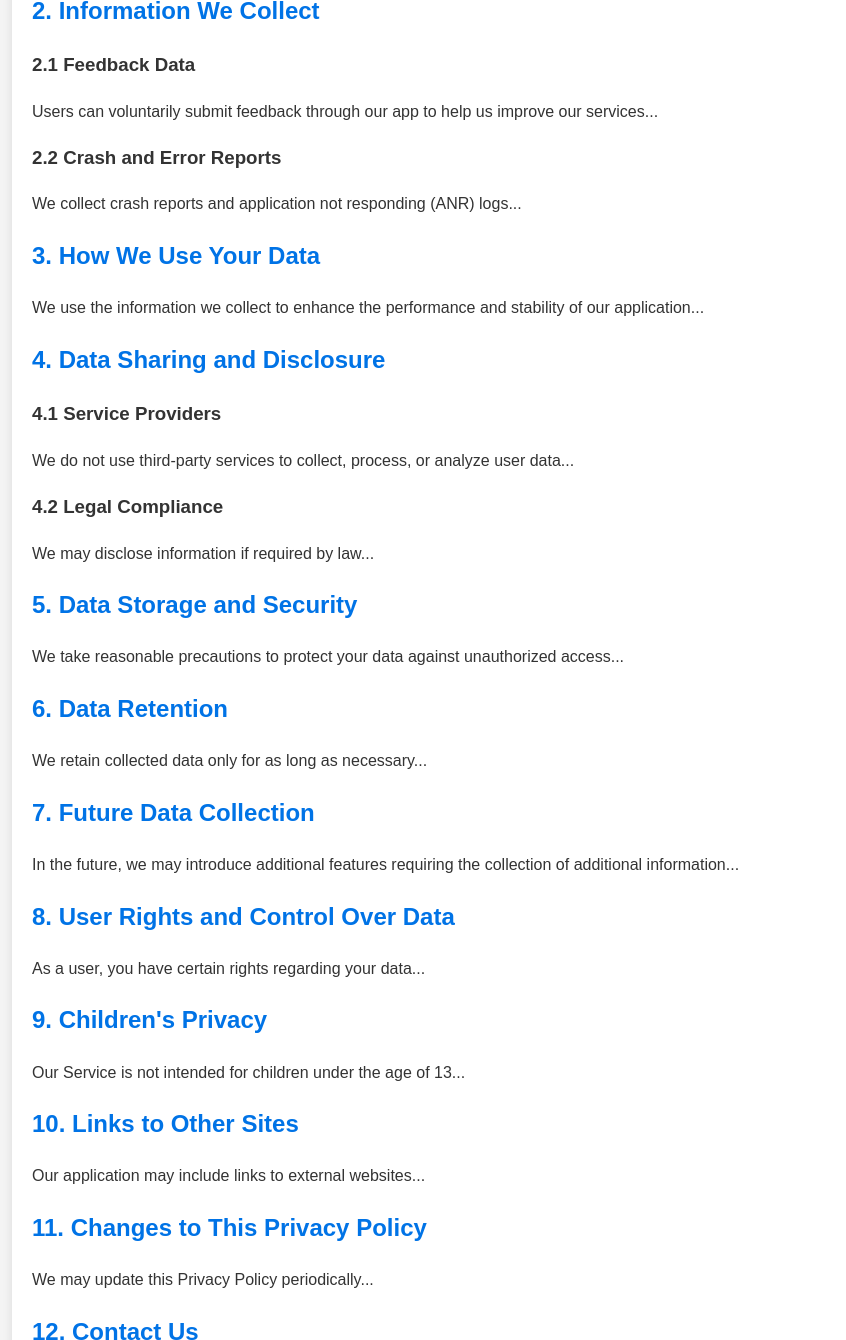
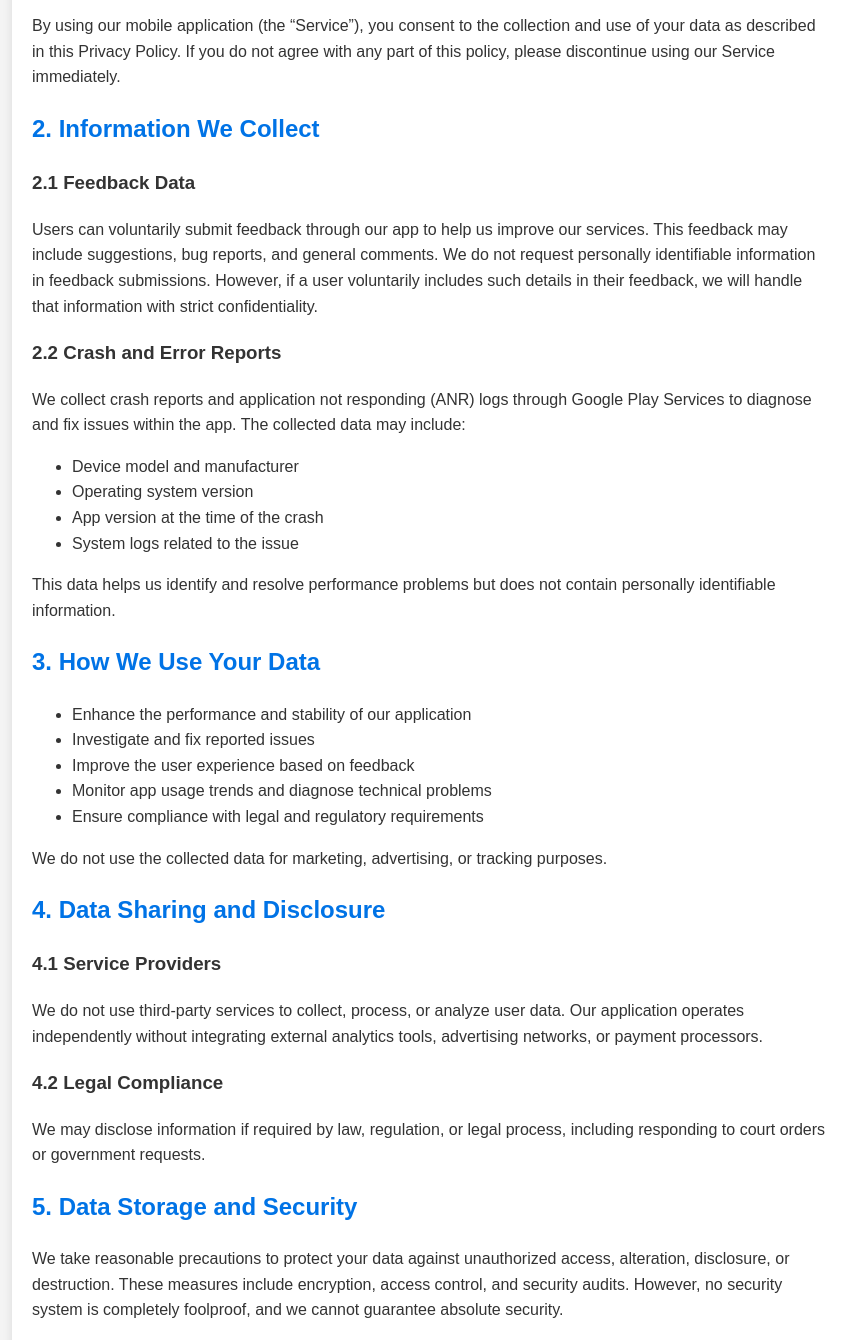
Before and after one commit to Mostaqeem-app/mostaqeem-app.github.io, a plain HTML site: page index.html in a window 1280 px wide. Shown: the part 399-1739 px from the top of the page, without its empty margins (208-1054 px from the left). Drawn offline with Linux system fonts and the light colour scheme.

Commit message:
Update index.html

```diff
--- a/index.html
+++ b/index.html
@@ -15,53 +15,79 @@
     <main>
         <section>
             <h2>1. Introduction</h2>
-            <p>Welcome to Mostaqeem’s Privacy Policy. We are committed to protecting your privacy and ensuring that your personal data is handled in a safe and responsible manner...</p>
+            <p>Welcome to Mostaqeem’s Privacy Policy. We are committed to protecting your privacy and ensuring that your personal data is handled in a safe and responsible manner. This Privacy Policy outlines the types of information we collect, how we use it, whom we share it with, and the measures we take to keep it secure.</p>
+            <p>By using our mobile application (the “Service”), you consent to the collection and use of your data as described in this Privacy Policy. If you do not agree with any part of this policy, please discontinue using our Service immediately.</p>
         </section>
 
         <section>
             <h2>2. Information We Collect</h2>
             <h3>2.1 Feedback Data</h3>
-            <p>Users can voluntarily submit feedback through our app to help us improve our services...</p>
+            <p>Users can voluntarily submit feedback through our app to help us improve our services. This feedback may include suggestions, bug reports, and general comments. We do not request personally identifiable information in feedback submissions. However, if a user voluntarily includes such details in their feedback, we will handle that information with strict confidentiality.</p>
             <h3>2.2 Crash and Error Reports</h3>
-            <p>We collect crash reports and application not responding (ANR) logs...</p>
+            <p>We collect crash reports and application not responding (ANR) logs through Google Play Services to diagnose and fix issues within the app. The collected data may include:</p>
+            <ul>
+                <li>Device model and manufacturer</li>
+                <li>Operating system version</li>
+                <li>App version at the time of the crash</li>
+                <li>System logs related to the issue</li>
+            </ul>
+            <p>This data helps us identify and resolve performance problems but does not contain personally identifiable information.</p>
         </section>
 
         <section>
             <h2>3. How We Use Your Data</h2>
-            <p>We use the information we collect to enhance the performance and stability of our application...</p>
+            <ul>
+                <li>Enhance the performance and stability of our application</li>
+                <li>Investigate and fix reported issues</li>
+                <li>Improve the user experience based on feedback</li>
+                <li>Monitor app usage trends and diagnose technical problems</li>
+                <li>Ensure compliance with legal and regulatory requirements</li>
+            </ul>
+            <p>We do not use the collected data for marketing, advertising, or tracking purposes.</p>
         </section>
 
         <section>
             <h2>4. Data Sharing and Disclosure</h2>
             <h3>4.1 Service Providers</h3>
-            <p>We do not use third-party services to collect, process, or analyze user data...</p>
+            <p>We do not use third-party services to collect, process, or analyze user data. Our application operates independently without integrating external analytics tools, advertising networks, or payment processors.</p>
             <h3>4.2 Legal Compliance</h3>
-            <p>We may disclose information if required by law...</p>
+            <p>We may disclose information if required by law, regulation, or legal process, including responding to court orders or government requests.</p>
         </section>
 
         <section>
             <h2>5. Data Storage and Security</h2>
-            <p>We take reasonable precautions to protect your data against unauthorized access...</p>
+            <p>We take reasonable precautions to protect your data against unauthorized access, alteration, disclosure, or destruction. These measures include encryption, access control, and security audits. However, no security system is completely foolproof, and we cannot guarantee absolute security.</p>
         </section>
 
         <section>
             <h2>6. Data Retention</h2>
-            <p>We retain collected data only for as long as necessary...</p>
+            <p>We retain collected data only for as long as necessary to fulfill the purposes outlined in this policy. Specifically:</p>
+            <ul>
+                <li>Feedback data is stored for analysis and deleted when no longer needed.</li>
+                <li>Crash reports are retained for troubleshooting and historical tracking of issues.</li>
+                <li>If required by law, we may retain certain data for an extended period.</li>
+            </ul>
+            <p>Once the data is no longer needed, we ensure its secure deletion.</p>
         </section>
 
         <section>
             <h2>7. Future Data Collection</h2>
-            <p>In the future, we may introduce additional features requiring the collection of additional information...</p>
+            <p>In the future, we may introduce additional features requiring the collection of additional information. If and when such changes occur, we will update this Privacy Policy accordingly to explain how the new data will be collected, used, and protected. We will also provide an option for users to review and consent to any new data collection practices.</p>
         </section>
 
         <section>
             <h2>8. User Rights and Control Over Data</h2>
-            <p>As a user, you have certain rights regarding your data...</p>
+            <ul>
+                <li>Right to Access: You may request information about the data we have collected.</li>
+                <li>Right to Deletion: You may request that we delete any voluntary feedback you have submitted.</li>
+                <li>Opt-Out of Crash Reporting: You can disable crash reporting through your device settings.</li>
+            </ul>
+            <p>To exercise any of these rights, please contact us using the details provided in the “Contact Us” section.</p>
         </section>
 
         <section>
             <h2>9. Children's Privacy</h2>
-            <p>Our Service is not intended for children under the age of 13...</p>
+            <p>Our Service is not intended for children under the age of 13. We do not knowingly collect or store data from minors...</p>
         </section>
 
         <section>
```
